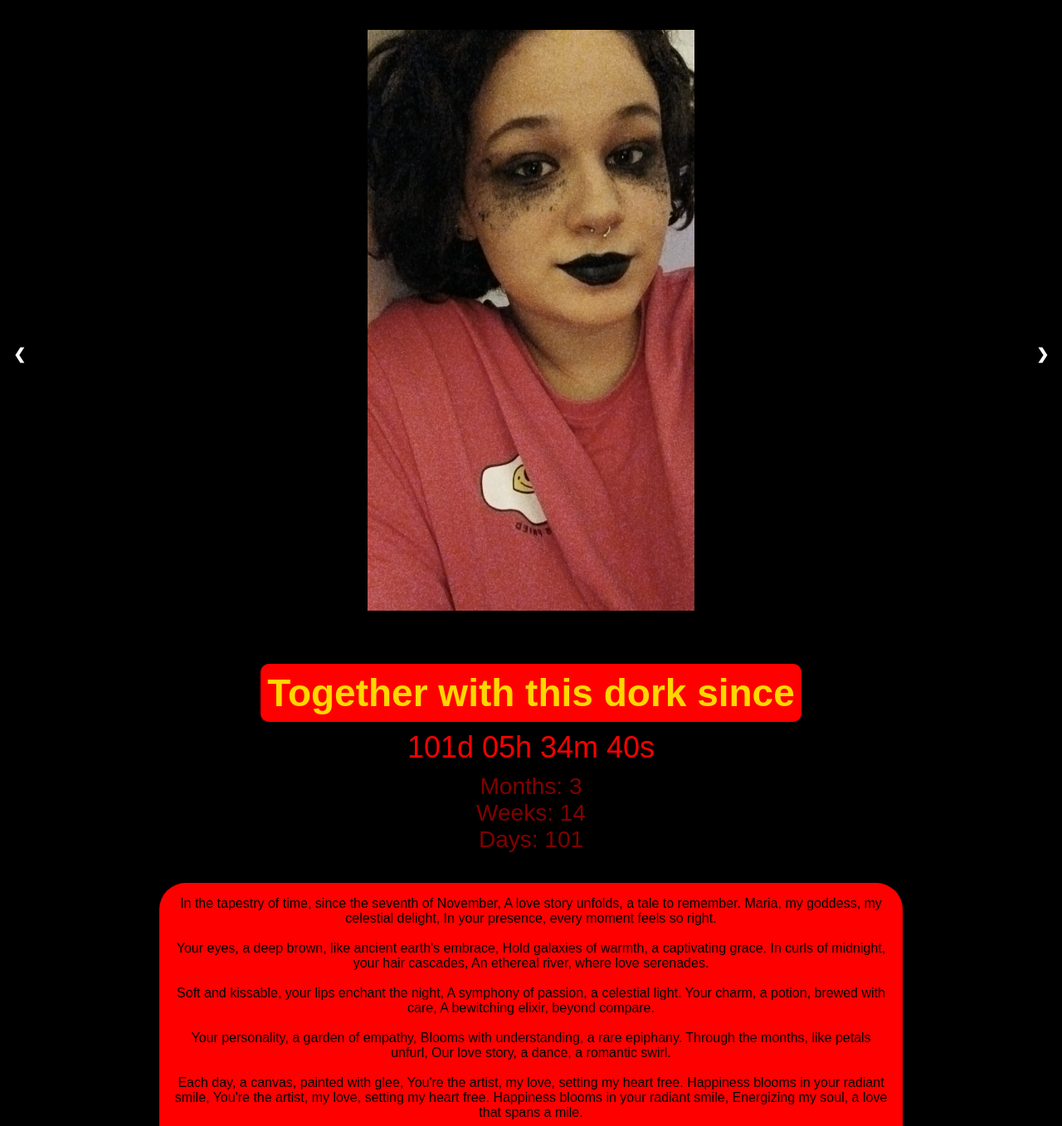
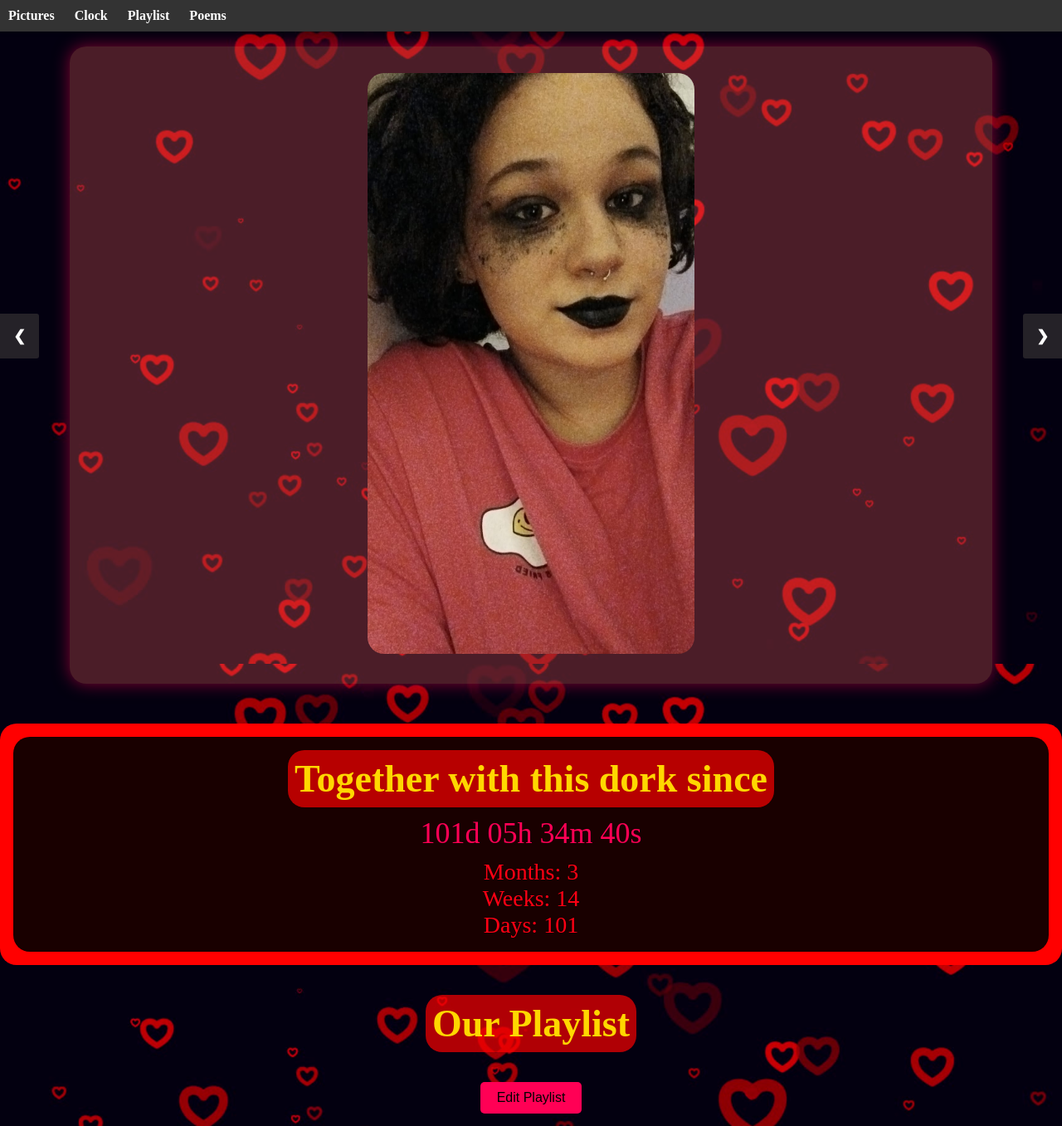
Before and after one commit to SageTheDM/KSSM293, a PHP site: page /theLovedOne/myLove.html in a window 1280 px wide. Shown: the top 1357 px of the page at 83% size. Run offline with PHP 8.4, Linux system fonts and the light colour scheme.

Commit message:
Babes Webpage v2.0.1

```diff
--- a/theLovedOne/myLove.html
+++ b/theLovedOne/myLove.html
@@ -4,11 +4,25 @@
 <head>
     <meta charset="UTF-8">
     <meta name="viewport" content="width=device-width, initial-scale=1.0">
-    <title>My Babes Site</title>
+    <title>Babes Webpage</title>
     <link rel="stylesheet" href="styles.css">
 </head>
 
-<body>
+    <section id="section1">
+
+<body class="love">
+    <nav class="navbar">
+        <ul>
+            <li><a href="#section1">Pictures</a></li>
+            <li><a href="#section2">Clock</a></li>
+            <li><a href="#section3">Playlist</a></li>
+            <li><a href="#section4">Poems</a></li>
+        </ul>
+    </nav>
+
+    <br>
+    <br>
+
     <article>
         <div class="container">
             <div class="slideshow-container">
@@ -52,29 +66,67 @@
                 <div class="mySlides">
                     <img src="pictures/Maria 13.jpg" alt="Maria 13">
                 </div>
-            <div class="mySlides">
-                <img src="pictures/Maria 14.jpg" alt="Maria 13">
-            </div>
 
-            <!-- Navigation buttons -->
                 <a class="prev" onclick="plusSlides(-1)">&#10094;</a>
                 <a class="next" onclick="plusSlides(1)">&#10095;</a>
             </div>
         </div>
     </article>
+    </section>
+
+    <section id="section2">
+
+    <br>
+    <br>
 
     <script src="script.js"></script>
     <main>
+        <center>
             <div class="time">
+                <div class="black">
                     <h2 id="loveH2">Together with this dork since</h2>
+                    <!-- Add this where you want to display the count-up clock -->
 
-        <!-- Add this where you want to display the count-up clock -->
                     <div class="clock" id="countup1"></div>
                     <div class="info" id="countup1-months"></div>
                     <div class="info" id="countup1-weeks"></div>
                     <div class="info" id="countup1-days"></div>
                 </div>
+            </div>
+        </center>
+    </section>
 
+
+        <br>
+        <br>
+
+    <section id="section3">
+        <!-- Add a section for the embedded playlist -->
+        <h2 id="loveH2">Our Playlist</h2>
+
+        <br>
+        <br>
+
+        <center>
+            <button>
+                <a href="https://www.youtube.com/playlist?list=PLesNOfq5hO8WYrmBLh-nxVf6auPC9ZldG&jct=h-0He6qwrXJ-axDD1SSInI_vSZUigQ" target="_blank">Edit Playlist</a>
+            </button>
+
+        <br>
+        <br>
+
+        <!-- Add a line break to center the iframe button on the next line -->
+        <iframe width="560" height="315" src="https://www.youtube.com/embed/videoseries?si=D6DfLhUlCj3Veo1D&amp;list=PLesNOfq5hO8WYrmBLh-nxVf6auPC9ZldG" title="YouTube video player" frameborder="0" allow="accelerometer; autoplay; clipboard-write; encrypted-media; gyroscope; picture-in-picture; web-share" allowfullscreen></iframe>
+        </center>
+
+        <br>
+        <br>
+    </section>
+
+    <section id="section4">
+        <h2 id="loveH2">
+            Poem collection
+        </h2>
         <br>
         <br>
 
@@ -107,8 +159,6 @@
                 Each day, a canvas, painted with glee,
                 You're the artist, my love, setting my heart free.
                 Happiness blooms in your radiant smile,
-            You're the artist, my love, setting my heart free.
-            Happiness blooms in your radiant smile,
                 Energizing my soul, a love that spans a mile.
                 <br>
                 <br>
@@ -132,6 +182,124 @@
                 <br>
             </p>
         </div>
+
+        <br>
+        <br>
+
+        <div class="poem">
+            <p>
+                In the quiet morn, your presence beams,
+                A radiant light that fills my dreams.
+                Pride and glee, your love imparts,
+                No need for light with you in my heart.
+                <br>
+                <br>
+                A smile that outshines the morning sun,
+                A thousand stars in your eyes, each one.
+                Short black curls frame a face so fair,
+                Divine beauty, a masterpiece rare.
+                <br>
+                <br>
+                In every aspect, your kindness defined,
+                Apart, I sense the ache and yearn.
+                For your love, in every twist and turn,
+                Morning whispers of love we share.
+                <br>
+                <br>
+                A symphony of hearts, an eternal pair,
+                Maria, my love, in each day's start,
+                Forever entwined, never apart.
+                <br>
+                <br>
+                Maria, my babe, love of my life,
+                In my heart, you shine so bright.
+                I'm sorry for the pain I caused,
+                Each hurtful word, a love temporarily paused.
+                <br>
+                <br>
+                I see the tears in your eyes,
+                Regret echoes in my silent sighs.
+                I wasn't there when you needed me most,
+                A lapse in love, a regretful ghost.
+                <br>
+                <br>
+                I hurt you again, my deepest remorse,
+                I promise, love, to change my course.
+                In the silence, hear my plea,
+                I love you with all of me.
+                <br>
+                <br>
+                I'm sorry for the way you feel,
+                In my heart, this love is real.
+                Forgive my faults, my love so true,
+                Maria, I'm sorry, I love you.
+                <br>
+
+            </p>
+        </div>
+
+        <br>
+        <br>
+
+        <div class="poem">
+            <p>
+                In the dance of time, my love, you shine,
+                A woman almost divine, forever mine.
+                Each second without you, a quake within,
+                Dependent on your love, where I begin.
+                <br>
+                <br>
+                Hurting in bones, longing for your embrace,
+                Earthly tasks bind
+
+                In your eyes, I see a love so pure and deep,
+                A treasure hidden, a secret that you keep.
+                Your heart, a wellspring of joy that never ends,
+                In your love, Maria, my heart transcends.
+                <br>
+                <br>
+                Perfect in every way, that's what you are,
+                A shining, brilliant, unattainable star.
+                Your love fills my life with endless delight,
+                In your presence, everything feels just right.
+                <br>
+                <br>
+                Maria, you're the embodiment of my dreams,
+                In your love, reality and fantasy gleams.
+                Perfection personified in every single part,
+                You've captured my soul, you've won my heart.
+                <br>
+                <br>
+                In your embrace, I've found my home and more,
+                With you, my love, I'll eternally explore.
+        ough life's ups and downs, hand in hand, we'll trod,
+                For you, Maria, are truly a gift from the gods.
+                <br>
+                <br>
+            </p>
+        </div>
+
+        <br>
+        <br>
+
+        <div class="poem">
+            <p>
+                In this messy life, I yearn to break free,
+                To promise a change, a vow to be.
+                Consumption's hold, a struggle within,
+                A battle I fight, hoping love will win.
+                <br>
+                <br>
+                No guarantees, just a heartfelt plea,
+                To be with you for all eternity.
+                In this imperfect dance, our love will last,
+                A promise unspoken, but held steadfast.
+                <br>
+                <br>
+            </p>
+        </div>
+        </section>
     </main>
 </body>
+
 </html>
--- a/theLovedOne/styles.css
+++ b/theLovedOne/styles.css
@@ -1,5 +1,6 @@
 /* Browser Reset */
 * {
+    transition: 0.2s;
     margin: 0;
     padding: 0;
     box-sizing: border-box;
@@ -7,17 +8,27 @@
 
 /* Basic styling */
 body {
-    background-color: #000;
-    color: #fff;
-    font-family: Arial, sans-serif;
+    background: url('pictures/heartOnFire.jpg') center/cover repeat fixed;
+    color: #3d3939; /* Dark red text color */
+    font-family: 'Times New Roman', serif; /* Romantic font */
 }
 
 .time{
+    background: red;
     margin: auto;
-   display: block;
-   top: 800px;
+    padding: 1em;
+    width: 80%;
+    border-radius: 20px;
 }
 
+.black{
+    background: rgb(0, 0, 0, 0.9);
+    margin: auto;
+    padding: 1em;
+    width: 100%;
+    border-radius: 20px;
+}
+/* Container styling */
 .container {
     max-width: 90%;
     height: 90%;
@@ -25,25 +36,30 @@ body {
     padding: 20px;
 }
 
+/* Header styling */
 h1 {
-    color: #ff0000;
+    color: #ff0055; /* Romantic red color for header */
 }
 
-/* Basic styling for the slideshow container */
+/* Slideshow container styling */
 .slideshow-container {
     width: auto;
     margin: auto;
     padding: 3em;
-    text-align: center; /* Center the content */
+    text-align: center;
+    background-color: #ff666649; /* Red background for slideshow container */
+    border-radius: 20px; /* More rounded corners */
+    box-shadow: 0 0 20px rgba(255, 0, 85, 0.5); /* Softer shadow */
 }
 
-/* Hide all images by default and center them */
+/* Slides styling */
 .mySlides {
     display: none;
     margin: auto;
+    border-radius: 20px; /* More rounded corners for images */
 }
 
-/* Next and previous buttons */
+/* Navigation buttons styling */
 .prev, .next {
     cursor: pointer;
     position: absolute;
@@ -56,38 +72,36 @@ h1 {
     font-size: 18px;
     transition: 0.6s ease;
     border-radius: 0 3px 3px 0;
+    background-color: rgba(61, 57, 57, 0.6); /* Semi-transparent dark red background */
 }
 
-/* Position the "previous" button to the left */
 .prev {
-    margin: auto;
     left: 0;
 }
 
-/* Position the "next" button to the right */
 .next {
-    margin: auto;
     right: 0;
     border-radius: 3px 0 0 3px;
 }
 
 /* On hover, change background color of buttons */
 .prev:hover, .next:hover {
-    background-color: rgba(0, 0, 0, 0.8);
+    background-color: rgba(61, 57, 57, 0.8);
 }
 
-/* Additional styling for images */
+/* Image styling */
 img {
     width: auto;
     height: auto;
     max-width: 100%;
+    border-radius: 20px; /* More rounded corners for images */
 }
 
-/* Additional styling for poem */
+/* Poem styling */
 .poem {
-    background-color: red;
+    background-color: #ff4d4d; /* Romantic red background for poem */
     padding: 1em;
-    border-radius: 2em;
+    border-radius: 20px; /* More rounded corners for poem container */
     margin: auto;
     margin-bottom: 5em;
     width: 75%;
@@ -95,55 +109,120 @@ img {
 
 p {
     text-align: center;
-    font-size: 1em;
-    color: black;
+    font-size: 1.2em; /* Slightly larger font for better readability */
+    color: #3d3939; /* Dark red text color */
+    font-style: italic;
 }
 
-/* Additional styling for count-up clock */
+/* Clock container styling */
 .clock-container {
     text-align: center;
-    color: #fff;
+    color: #3d3939;
     margin-top: 20px;
 }
 
+/* Clock styling */
 .clock {
     margin: auto;
     display: block;
     width: fit-content;
     font-size: 36px;
-    color: red;
+    color: #ff0055;
     padding: 10px;
-    border-radius: 10px;
+    border-radius: 20px; /* More rounded corners for clock container */
 }
 
-/* Additional styling for additional information */
+/* Additional information styling */
 .info {
     margin: auto;
     display: block;
     width: fit-content;
     font-size: 28px;
-    color: rgba(255, 0, 0, 0.504);
-    border-radius: 10px;
+    color: rgb(255, 0, 20); /* Semi-transparent romantic red color */
+    border-radius: 20px; /* More rounded corners for info container */
 }
 
+/* LoveH2 styling */
 #loveH2 {
-    background-color: red;
+    background-color: rgba(255, 0, 0, 0.685); /* Romantic red background for LoveH2 */
     color: gold;
     margin: auto;
     padding: 8px;
     display: block;
     width: fit-content;
     font-size: 46px;
-    border-radius: 10px;
+    border-radius: 20px; /* More rounded corners for LoveH2 container */
+}
+
+.navbar {
+    position: fixed;
+    top: 0;
+    left: 0;
+    width: 100%;
+    background-color: #333; /* Change the background color as needed */
+    padding: 10px;
+    box-shadow: 0 2px 5px rgba(0, 0, 0, 0.2);
+    z-index: 1000; /* Ensure the navbar stays on top of other elements */
+}
+
+/* Style for the navbar links */
+.navbar ul {
+    list-style: none;
+    margin: 0;
+    padding: 0;
+}
+
+.navbar li {
+    display: inline;
+    margin-right: 20px; /* Adjust spacing between links */
+}
+
+.navbar a {
+    text-decoration: none;
+    color: white; /* Change the link color as needed */
+    font-weight: bold;
+    font-size: 16px;
+    transition: color 0.3s ease;
+}
+
+.navbar a:hover {
+    color: #FFD700; /* Change the hover color as needed */
+}
+
+iframe{
+    display: flex;
+    align-items: center;
+    justify-content: center;
+}
+
+button {
+
+    padding: 10px 20px;
+    font-size: 16px;
+    background-color: #ff0055; /* Romantic red background color */
+    color: white; /* White text color */
+    border: none;
+    border-radius: 5px;
+    cursor: pointer;
+    transition: background-color 0.3s ease;
+}
+
+button a{
+    text-decoration: none;
+    color: black;
+}
+
+button:hover {
+    background-color: #cc0040; /* Darker red background color on hover */
 }
 
 /* Media query for larger screens (PCs) */
 @media only screen and (min-width: 768px) {
     .slideshow-container {
-        padding: 1em;
+        padding: 2em; /* Slightly reduced padding for larger screens */
     }
 
-    img{
+    img {
         max-height: 700px;
     }
 
@@ -151,34 +230,46 @@ p {
         width: 70%;
     }
 
-
-    article{
+    article {
         max-height: 800px;
         min-height: 800px;
         margin: auto;
     }
 
-    main{
+    main {
         height: auto;
         margin: auto;
     }
+
+    iframe{
+        width: 80%;
+    }
+
+    .time, .black{
+        width: 100%;
+    }
+
+
 }
 
 /* Media query for smaller screens (Phones) */
 @media only screen and (max-width: 767px) {
+    iframe{
+        width: 80%;
+    }
     img {
         margin: auto;
         height: auto;
         max-width: 100%;
     }
 
-article{
+    article {
         max-height: 700px;
         min-height: 700px;
         margin: auto;
     }
 
-main{
+    main {
         height: auto;
         margin: auto;
     }
```
Also changed, not shown: theLovedOne/pictures/clock.jpg (added), theLovedOne/pictures/heartOnFire.jpg (added). Lines whose indentation alone changed are shown as unchanged.
